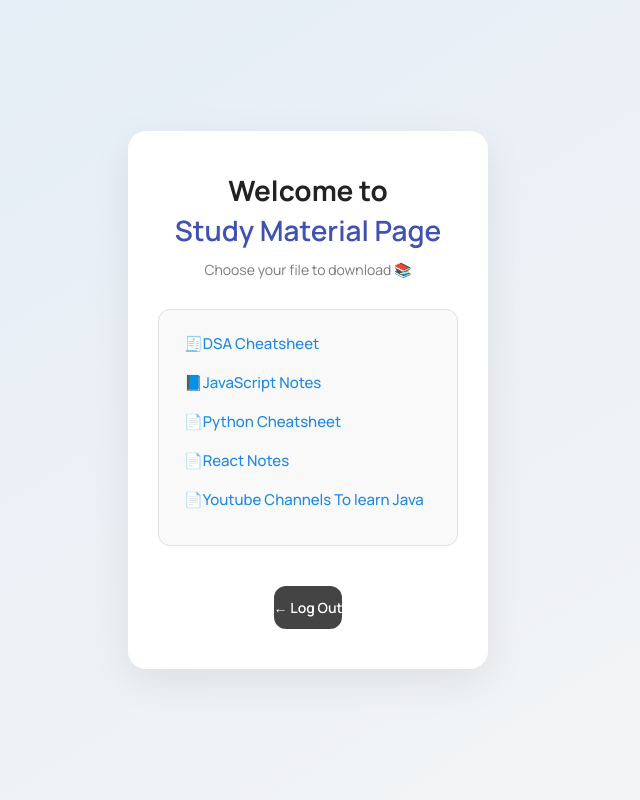
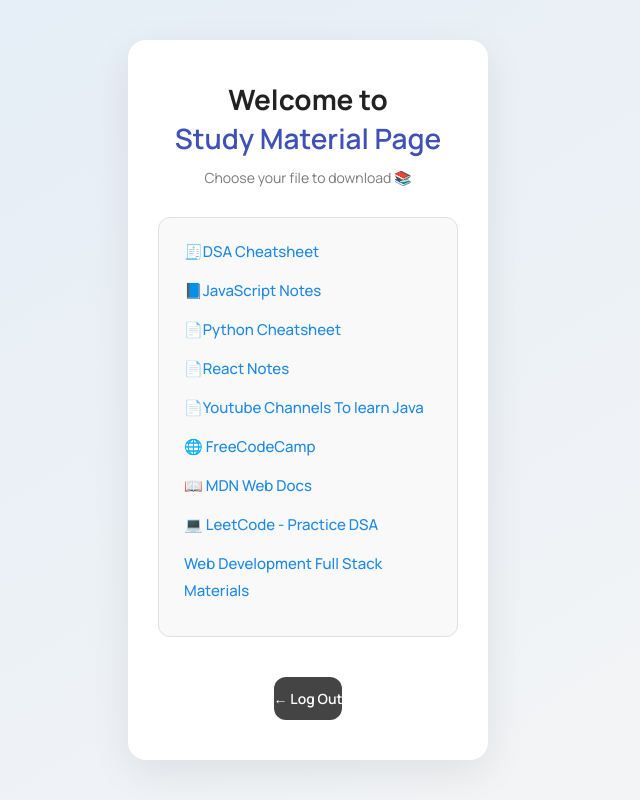
Before and after one commit to Ram-kumar-S-18/studyportal, a plain HTML site: page study.html in a window 1280 px wide. Shown: the whole page, without its empty margins (332-972 px from the left). Drawn offline with Linux system fonts and the light colour scheme.

```diff
--- a/study.html
+++ b/study.html
@@ -14,12 +14,16 @@
 
             <div class="profile-details">
                 <ul class="file-list">
-          <li><a href="materials\materials\coding items\coding items\DSA Cheatsheet - Coders_Section.pdf " download>🧾DSA Cheatsheet </a></li>
+                    <li><a href="materials\materials\coding items\coding items\DSA Cheatsheet - Coders_Section.pdf" download>🧾DSA Cheatsheet </a></li>
                     <li><a href="materials\materials\coding items\coding items\JavaScript Notes.pdf" download>📘JavaScript Notes </a></li>
                     <li><a href="materials\materials\coding items\coding items\Python Cheatsheet - Coders_Section-1.pdf" download>📄Python Cheatsheet </a></li>
                     <li><a href="materials\materials\coding items\coding items\react bootcamp notes.docx" download>📄React Notes </a></li>
                     <li><a href="materials\materials\coding items\coding items\Best YouTube Channels to Learn Java for Free (1).pdf" download>📄Youtube Channels To learn Java </a></li>
-          <!-- Add more manually if needed -->
+
+                    <li><a href="https://goalkicker.com/" target="_blank">🌐 FreeCodeCamp</a></li>
+                    <li><a href="https://developer.mozilla.org/en-US/" target="_blank">📖 MDN Web Docs</a></li>
+                    <li><a href="https://leetcode.com/" target="_blank">💻 LeetCode - Practice DSA</a></li>
+                    <li><a href="https://drive.google.com/drive/folders/1XOE8NpslvfMNGWoMwGgNN5gMIeCr394E" target="_blank">Web Development Full Stack Materials</a></li>
                     </ul>
             </div>
 
```
Lines whose indentation alone changed are shown as unchanged.
